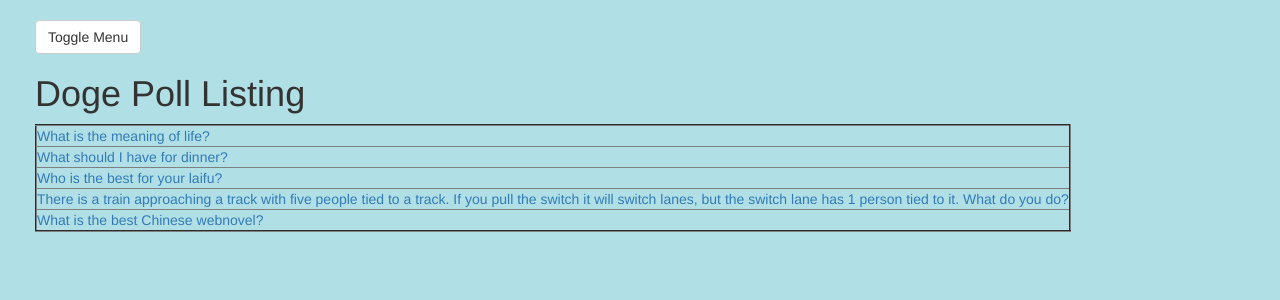
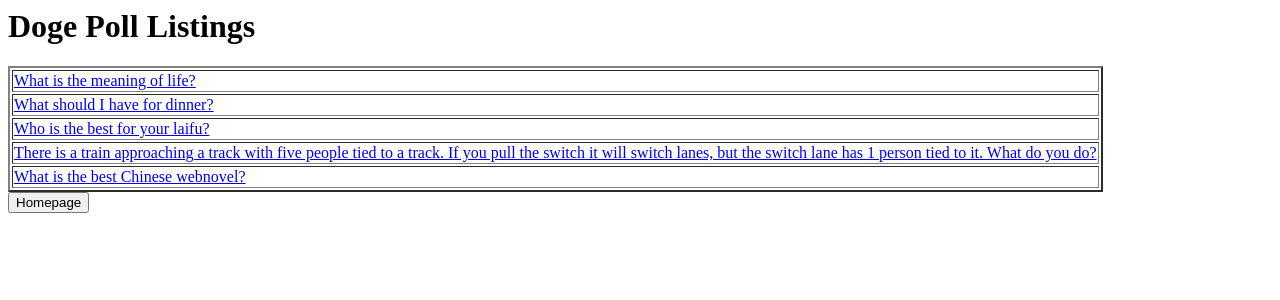
Before and after one commit to AndrewSkyFlyin/DogePoll, a PHP site: page /view_all.php in a window 1280 px wide. Shown: the top 300 px of the page. Run offline with PHP 8.4, Linux system fonts and the light colour scheme; data comes from the database, SQL or seed files in the repository.

Commit message:
Revert "Merge remote-tracking branch 'refs/remotes/origin/jonathan'"
This reverts commit 9a295a595f1f5253727cc9dc7ea2eedc3814d626, reversing
changes made to 8efbf82c68673c8e1a7dc97e5231bb979745d251.

```diff
--- a/index.php
+++ b/index.php
@@ -41,7 +41,7 @@ require_once 'dbconnect.php';
             <ul class="sidebar-nav">
                 <li class="sidebar-brand">
                     <a href="#">
-                        Doge Menu
+                        Start Dogeing
                     </a>
                 </li>
                 <li>
--- a/view.php
+++ b/view.php
@@ -51,10 +51,6 @@ else
 
 ?>
 
-<form action="results.php?id={$row['pollid']}" method="post">
- <input type="submit" value="View Results" /><br>
-</form
-
 <form action="view_all.php" method="post">
  <input type="submit" value="Return to listings" /><br>
 </form>
--- a/view_all.php
+++ b/view_all.php
@@ -1,64 +1,11 @@
-<!DOCTYPE html>
-<html lang="en">
-
+<html>
 <head>
-
-    <meta charset="utf-8">
-    <meta http-equiv="X-UA-Compatible" content="IE=edge">
-    <meta name="viewport" content="width=device-width, shrink-to-fit=no, initial-scale=1">
-    <meta name="description" content="">
-    <meta name="author" content="">
-
-    <title>Doge Poll</title>
-
-    <!-- Bootstrap Core CSS -->
-    <link href="css/bootstrap.min.css" rel="stylesheet">
-
-    <!-- Custom CSS -->
-    <link href="css/simple-sidebar.css" rel="stylesheet">
-
-    <!-- HTML5 Shim and Respond.js IE8 support of HTML5 elements and media queries -->
-    <!-- WARNING: Respond.js doesn't work if you view the page via file:// -->
-    <!--[if lt IE 9]>
-        <script src="https://oss.maxcdn.com/libs/html5shiv/3.7.0/html5shiv.js"></script>
-        <script src="https://oss.maxcdn.com/libs/respond.js/1.4.2/respond.min.js"></script>
-    <![endif]-->
-
+<title>Doge Poll Listings</title>
 </head>
-
-<body style = "background-color: powderblue;">
-
-    <div id="wrapper">
-
-        <!-- Sidebar -->
-        <div id="sidebar-wrapper">
-            <ul class="sidebar-nav">
-                <li class="sidebar-brand">
-                    <a href="#">
-                        Doge Menu
-                    </a>
-                </li>
-                <li>
-                    <a href="/">Home Page</a>
-                </li>
-                <li>
-                    <a href="/add_poll.php">Create Your Own Poll!</a>
-                </li>
-                <li>
-                    <a href="/view_all.php">View All Polls</a>
-                </li>
-            </ul>
-        </div>
-        <!-- /#sidebar-wrapper -->
-
-        <!-- Page Content -->
-        <div id="page-content-wrapper">
-            <div class="container-fluid">
-                <div class="row">
-                    <div class="col-lg-12">
-                        <a href="#menu-toggle" class="btn btn-default" id="menu-toggle">Toggle Menu</a>
-
-                        <h1>Doge Poll Listing</h1>
+<body>
+	<h1>Doge Poll Listings</h1>
+</body>
+</html>
 
 <?php
 require_once 'dbconnect.php';
@@ -82,29 +29,7 @@ if(!$result){
 	}
 
 ?>
-                    </div>
-                </div>
-            </div>
-        </div>
-        <!-- /#page-content-wrapper -->
 
-    </div>
-    <!-- /#wrapper -->
-
-    <!-- jQuery -->
-    <script src="js/jquery.js"></script>
-
-    <!-- Bootstrap Core JavaScript -->
-    <script src="js/bootstrap.min.js"></script>
-
-    <!--Menu Toggle Script-->
-    <script>
-    $("#menu-toggle").click(function(e) {
-        e.preventDefault();
-        $("#wrapper").toggleClass("toggled");
-    });
-    </script>
-
-</body>
-
-</html>
+<form action="index.php" method="post">
+ <input type="submit" value="Homepage" /><br>
+</form>
```
Also changed, not shown: add_poll.php (+8 -25 lines). Lines whose indentation alone changed are shown as unchanged.
